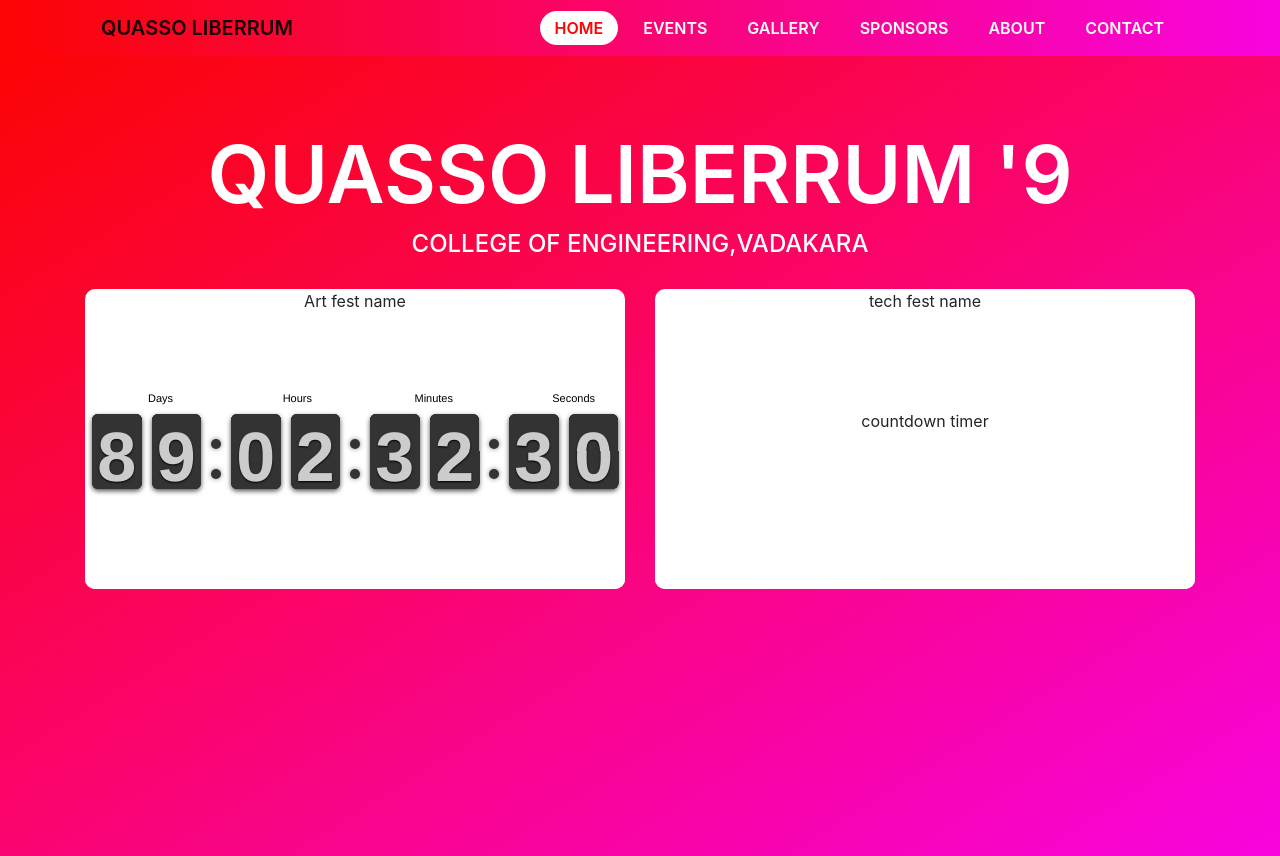
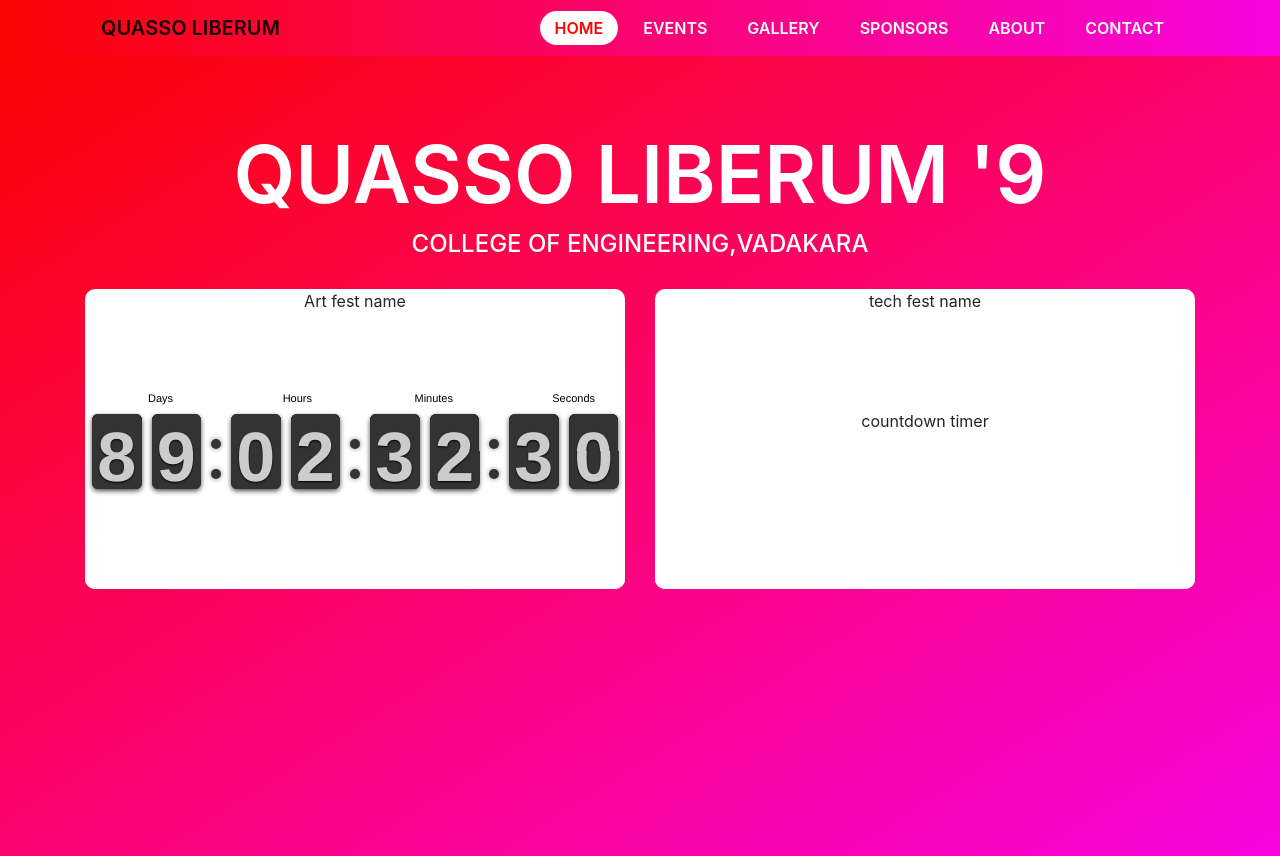
Before and after one commit to SherinKR/qlcev9, a plain HTML site: page index.html in a window 1280 px wide. Drawn offline with nearby package versions, Linux system fonts and the light colour scheme.

Commit message:
Update index.html

```diff
--- a/index.html
+++ b/index.html
@@ -1,9 +1,13 @@
 <!DOCTYPE html>
 <html>
 <head>
-<title>Quasso Liberrum '9</title>
+<title>Quasso Liberum</title>
   <meta charset="utf-8">
+  <link rel="icon" type="image/ico" href="logo.jpg" />
   <meta name="viewport" content="width=device-width, initial-scale=1">
+  <meta name="description" content="" />
+  <meta name="author" content="IEDC CEV" />
+
   <link rel="stylesheet" type="text/css" href="style.css">
   <link rel="stylesheet" href="https://maxcdn.bootstrapcdn.com/bootstrap/4.0.0/css/bootstrap.min.css"
   integrity="sha384-Gn5384xqQ1aoWXA+058RXPxPg6fy4IWvTNh0E263XmFcJlSAwiGgFAW/dAiS6JXm" crossorigin="anonymous">
@@ -25,7 +29,7 @@
 	<header>
 		<div class="container">
 			<nav class="navbar navbar-expand-lg navbar-light">
-			<a class="navbar-brand" href="#">Quasso liberrum</a>
+			<a class="navbar-brand" href="#">Quasso liberum</a>
 			<button class="navbar-toggler" type="button" data-toggle="collapse" data-target="#navbarSupportedContent" aria-controls="navbarSupportedContent" aria-expanded="false" aria-label="Toggle navigation">
 				<span class="navbar-toggler-icon"></span>
 			</button>
@@ -59,7 +63,7 @@
 		<div class="container">
 			<div class="row">
 				<div class="col-sm-12">
-				<h2 style="text-align: center;">Quasso liberrum '9</h2>
+				<h2 style="text-align: center;">Quasso Liberum '9</h2>
 				<h6 style="text-align: center;">COLLEGE OF ENGINEERING,VADAKARA</h6>
 				</div>
 			</div>
```
